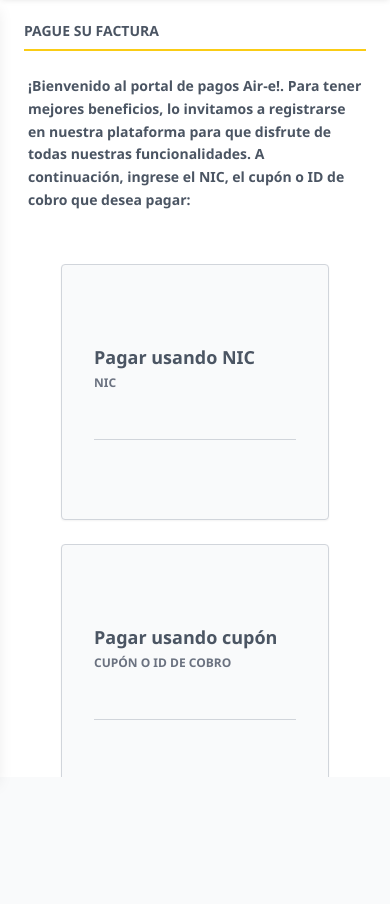
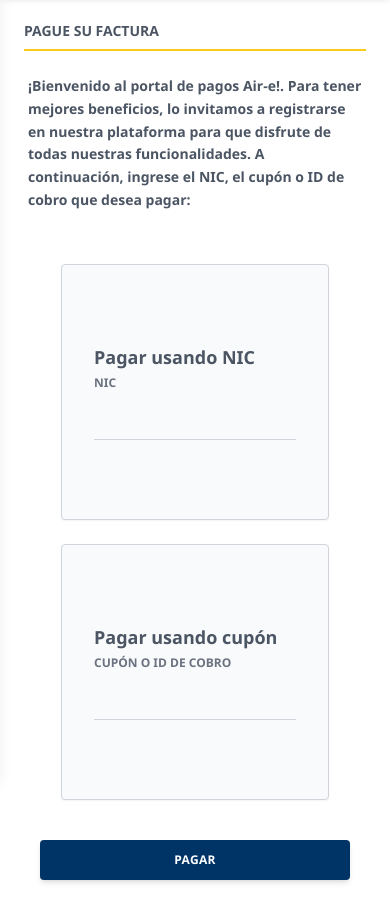
Before and after one commit to mehh264-design/aire, a plain HTML site: page public/index.html in a window 390 px wide. Shown: the part 67-971 px from the top of the page. Before the commit the page ends 844 px from the top, so only its background shows below. Drawn offline with nearby package versions, Linux system fonts and the light colour scheme.

Commit message:
Update index.html

```diff
--- a/public/index.html
+++ b/public/index.html
@@ -11,9 +11,9 @@
     </style>
 </head>
 
-<body class="bg-gray-50 h-screen flex flex-col overflow-hidden text-slate-700">
+<body class="bg-gray-50 flex flex-col min-h-screen text-slate-700">
 
-    <nav class="h-16 bg-[#0056b3] flex justify-between items-center px-4 fixed w-full top-0 z-50 shadow-md text-white transition-all">
+    <nav class="h-16 bg-[#0056b3] flex justify-between items-center px-4 sticky w-full top-0 z-50 shadow-md text-white transition-all">
         <div class="flex items-center h-full gap-3">
 
             <button id="menu-btn" class="text-xl p-2 transition-opacity hover:opacity-80 mr-1 text-white">
@@ -32,11 +32,11 @@
         </div>
     </nav>
 
-    <div class="flex flex-1 pt-16 h-full relative">
+    <div class="flex flex-1 relative">
 
         <div id="sidebar-overlay" class="fixed inset-0 bg-black/50 z-30 hidden opacity-0 transition-opacity"></div>
 
-        <aside id="sidebar" class="fixed md:relative inset-y-0 left-0 w-64 bg-white border-r border-gray-200 flex flex-col justify-between shadow-lg md:shadow-none transform -translate-x-full md:translate-x-0 transition-transform duration-300 ease-in-out mt-16 md:mt-0 h-[calc(100%-4rem)] md:h-full">
+        <aside id="sidebar" class="fixed md:relative inset-y-0 left-0 w-64 bg-white border-r border-gray-200 flex flex-col justify-between shadow-lg md:shadow-none transform -translate-x-full md:translate-x-0 transition-transform duration-300 ease-in-out pt-16 md:pt-0 h-full md:h-auto">
             <ul class="pt-4 flex flex-col">
                 <li><a class="flex items-center px-6 py-4 text-gray-500 text-xs font-bold hover:bg-gray-100 uppercase"><i class="fas fa-home w-6 mr-2"></i> Inicio Portal</a></li>
                 <li class="bg-[#f4f8fb] border-l-4 border-blue-500">
@@ -49,7 +49,7 @@
             <div class="p-4 bg-gray-100 text-[10px] text-gray-500 text-center font-bold border-t">© 2025 FACTURE SAS BY ESTELA</div>
         </aside>
 
-        <main class="flex-1 bg-white p-6 md:p-8 overflow-y-auto w-full">
+        <main class="flex-1 bg-white p-6 md:p-8 w-full pt-6 md:pt-8">
             <div class="border-b-2 border-yellow-400 pb-2 mb-6 md:mb-8">
                 <h2 class="text-gray-600 font-bold text-sm uppercase">Pague su factura</h2>
             </div>
@@ -85,7 +85,8 @@
                         PAGAR
                     </button>
                 </div>
-                </div>
+
+            </div>
 
         </main>
     </div>
```
